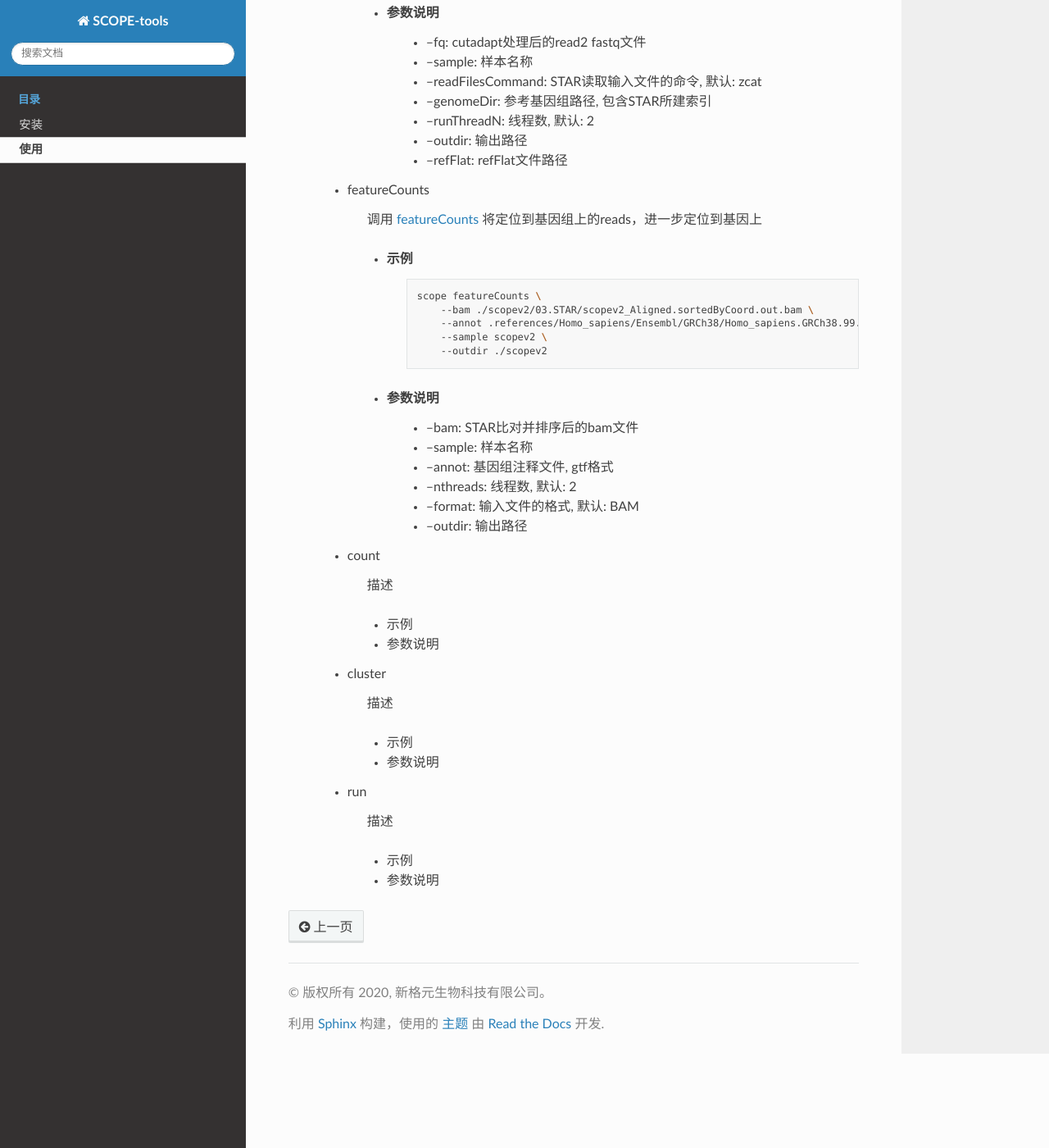
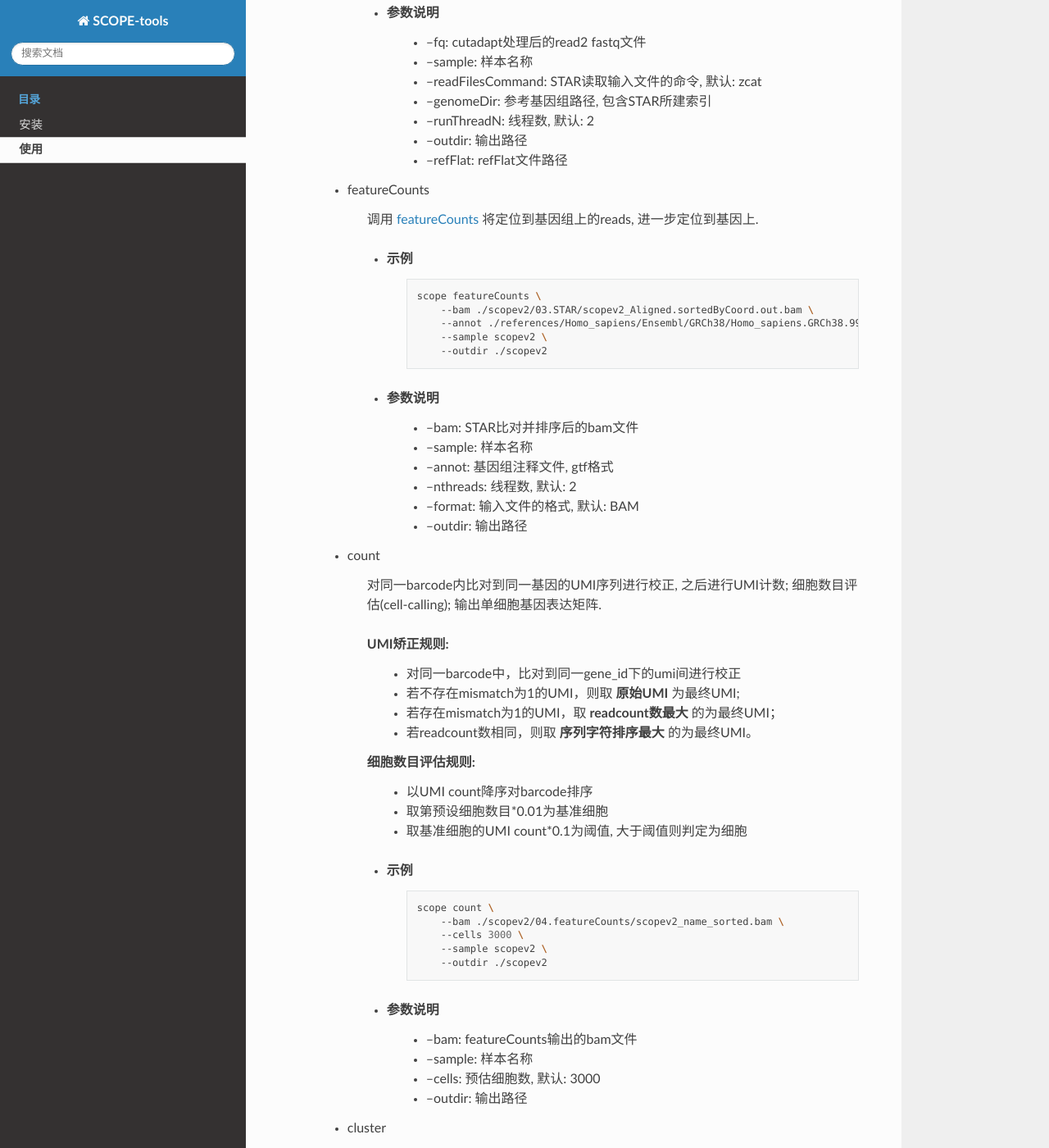
Before and after one commit to SingleronBio/SCOPE-tools, a Sphinx documentation site: the page built from docs/usage.rst, in a window 1280 px wide and 1400 px high, scrolled down 2910 px. Shown: the whole window at 82% size. Built offline with Sphinx 7.4.7 and the Read the Docs theme 2.0.0, drawn with Linux system fonts in a browser that asks for light colours.

Commit message:
update scope count doc

```diff
--- a/docs/usage.rst
+++ b/docs/usage.rst
@@ -155,7 +155,7 @@
 
     * featureCounts
 
-        调用 featureCounts_ 将定位到基因组上的reads，进一步定位到基因上
+        调用 featureCounts_ 将定位到基因组上的reads, 进一步定位到基因上.
 
         .. _featureCounts: http://bioinf.wehi.edu.au/featureCounts/
 
@@ -164,7 +164,7 @@
 
                 scope featureCounts \
                     --bam ./scopev2/03.STAR/scopev2_Aligned.sortedByCoord.out.bam \
-                    --annot .references/Homo_sapiens/Ensembl/GRCh38/Homo_sapiens.GRCh38.99.gtf \
+                    --annot ./references/Homo_sapiens/Ensembl/GRCh38/Homo_sapiens.GRCh38.99.gtf \
                     --sample scopev2 \
                     --outdir ./scopev2
 
@@ -178,11 +178,33 @@
 
     * count
 
-        描述
+        对同一barcode内比对到同一基因的UMI序列进行校正, 之后进行UMI计数; 细胞数目评估(cell-calling); 输出单细胞基因表达矩阵.
+
+        UMI矫正规则:
+            #. 对同一barcode中，比对到同一gene_id下的umi间进行校正
+            #. 若不存在mismatch为1的UMI，则取 **原始UMI** 为最终UMI;
+            #. 若存在mismatch为1的UMI，取 **readcount数最大** 的为最终UMI；
+            #. 若readcount数相同，则取 **序列字符排序最大** 的为最终UMI。
+
+        细胞数目评估规则:
+            #. 以UMI count降序对barcode排序
+            #. 取第预设细胞数目*0.01为基准细胞
+            #. 取基准细胞的UMI count*0.1为阈值, 大于阈值则判定为细胞
 
         * 示例
+            .. code-block:: bash
+
+                scope count \
+                    --bam ./scopev2/04.featureCounts/scopev2_name_sorted.bam \
+                    --cells 3000 \
+                    --sample scopev2 \
+                    --outdir ./scopev2
 
         * 参数说明
+            * --bam: featureCounts输出的bam文件
+            * --sample: 样本名称
+            * --cells: 预估细胞数, 默认: 3000
+            * --outdir: 输出路径
 
     * cluster
 
```
